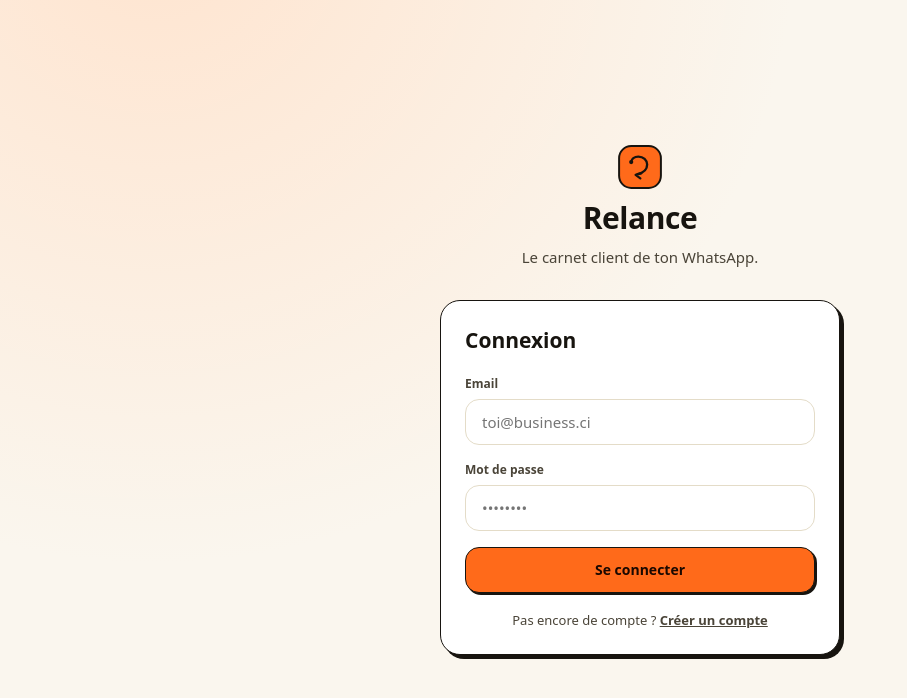
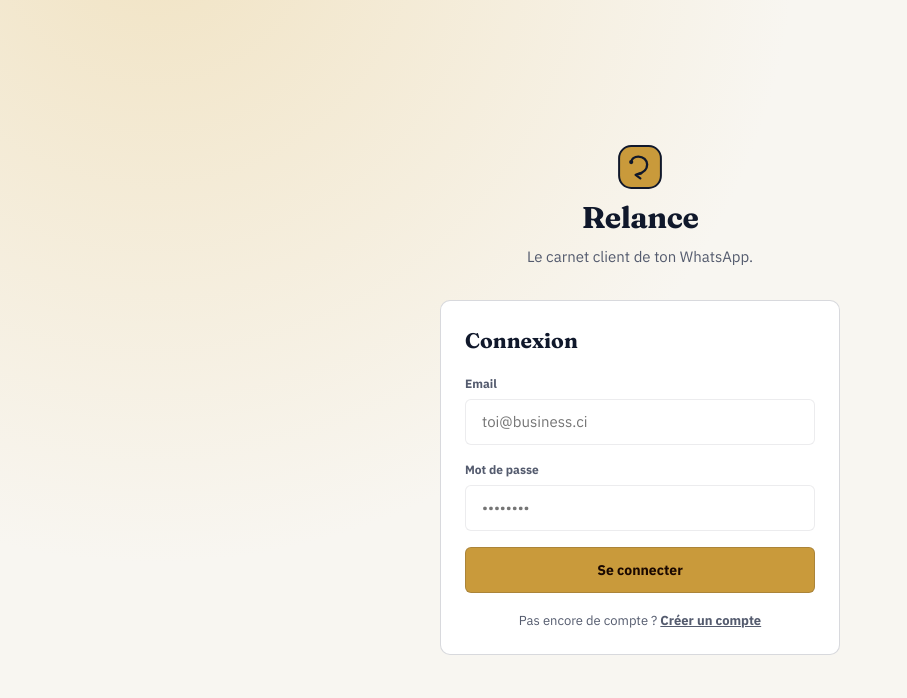
Before and after one commit to ahmadsouleymane/relance, a React (Vite) app in the folder frontend/: page /connexion in a window 1280 px wide. Shown: the top 698 px of the page, without its empty margins (0-907 px from the left). Built offline with nearby package versions, Linux system fonts and the light colour scheme.

Commit message:
Rewrite design tokens: navy/amber palette, Fraunces/Plex type, flatter shape language

```diff
--- a/frontend/src/styles/tokens.css
+++ b/frontend/src/styles/tokens.css
@@ -1,49 +1,50 @@
 /*
-  Design language for Relance — built as its own visual system rather than
-  patterned after another product. Warm paper background, ink-black outlines,
-  one loud accent (orange, echoing the CI flag) for anything that needs
-  attention, and a second signal color ("live") reserved strictly for
-  connection/success state so it always reads as status, never decoration.
-  Hard offset outlines instead of blurred drop shadows. Sora for display
-  type, Manrope for body, JetBrains Mono for anything numeric.
+  Design language for Relance — deep navy for structure/trust, a single
+  muted amber accent for anything that needs attention, and a second
+  signal color ("live") reserved strictly for WhatsApp connection/success
+  state so it always reads as status, never decoration. Thin low-opacity
+  borders instead of bold outlines or offset "sticker" shadows — shadows
+  are reserved for genuinely floating elements (modals, QR frame).
+  Fraunces for display type (a serif with real character, not another
+  geometric grotesk), IBM Plex Sans for body, IBM Plex Mono for anything
+  numeric.
 */
 
 :root {
   /* --- color --- */
-  --ink: #17140f;
-  --ink-soft: #4a4438;
-  --paper: #faf6ee;
+  --ink: #10182b;
+  --ink-soft: #545b6e;
+  --paper: #f8f6f1;
   --paper-raised: #ffffff;
-  --paper-sunken: #f1ead9;
+  --paper-sunken: #efeae0;
 
-  --accent: #ff6a1a;
-  --accent-ink: #7a2e00;
-  --accent-tint: #ffe4cf;
+  --accent: #c99a3b;
+  --accent-ink: #6b4e17;
+  --accent-tint: #f1e3c3;
 
-  --live: #1f9d6c;
-  --live-ink: #0b4a32;
-  --live-tint: #d9f2e6;
+  --live: #2f7a5c;
+  --live-ink: #163f2e;
+  --live-tint: #dceee5;
 
-  --danger: #e0402b;
-  --danger-tint: #fbdfd8;
+  --danger: #b4402a;
+  --danger-tint: #f4ddd5;
 
-  --line: #17140f;
-  --line-soft: #e4dcc8;
+  --line: rgba(16, 24, 43, 0.16);
+  --line-soft: rgba(16, 24, 43, 0.08);
+  --border-w: 1px;
 
   /* --- type --- */
-  --font-display: "Sora", "Manrope", system-ui, sans-serif;
-  --font-body: "Manrope", system-ui, -apple-system, sans-serif;
-  --font-mono: "JetBrains Mono", ui-monospace, monospace;
+  --font-display: "Fraunces", Georgia, serif;
+  --font-body: "IBM Plex Sans", system-ui, -apple-system, sans-serif;
+  --font-mono: "IBM Plex Mono", ui-monospace, monospace;
 
   /* --- shape --- */
-  --radius-sm: 8px;
-  --radius-md: 14px;
-  --radius-lg: 20px;
+  --radius-sm: 4px;
+  --radius-md: 6px;
+  --radius-lg: 10px;
   --radius-pill: 999px;
 
-  --shadow-sticker: 4px 4px 0 var(--ink);
-  --shadow-sticker-sm: 2px 2px 0 var(--ink);
-  --shadow-lift: 0 10px 30px -12px rgba(23, 20, 15, 0.35);
+  --shadow-float: 0 8px 24px -8px rgba(16, 24, 43, 0.18);
 
   /* --- spacing scale --- */
   --sp-1: 4px;
@@ -62,20 +63,19 @@
 
 @media (prefers-color-scheme: dark) {
   :root {
-    --ink: #f5efe2;
-    --ink-soft: #cfc6b3;
-    --paper: #17140f;
-    --paper-raised: #211d16;
-    --paper-sunken: #0f0d09;
+    --ink: #f1eee6;
+    --ink-soft: #b7bece;
+    --paper: #10182b;
+    --paper-raised: #182338;
+    --paper-sunken: #0b1220;
 
-    --accent-tint: #4a2510;
-    --live-tint: #0d3320;
-    --danger-tint: #431912;
+    --accent-tint: #3a2e12;
+    --live-tint: #11291f;
+    --danger-tint: #3a1811;
 
-    --line: #f5efe2;
-    --line-soft: #38321f;
+    --line: rgba(241, 238, 230, 0.16);
+    --line-soft: rgba(241, 238, 230, 0.08);
 
-    --shadow-sticker: 4px 4px 0 var(--ink);
-    --shadow-sticker-sm: 2px 2px 0 var(--ink);
+    --shadow-float: 0 8px 24px -8px rgba(0, 0, 0, 0.5);
   }
 }
```
